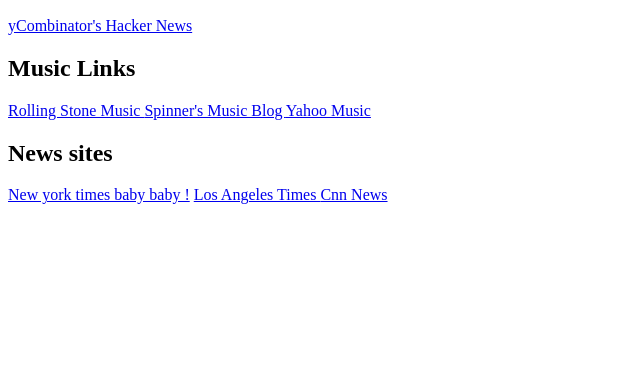
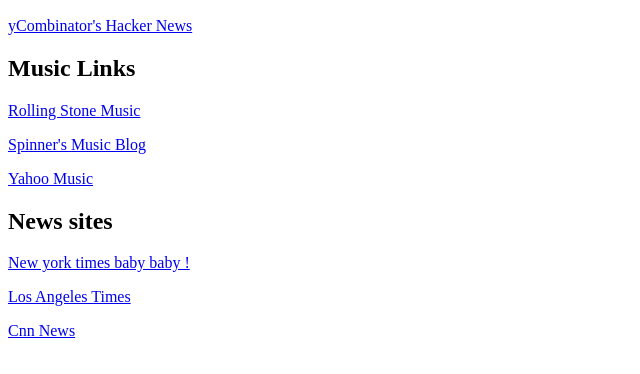
Before and after one commit to bisraeli/HTML, a plain HTML site: page favorite_links.html in a window 1280 px wide. Shown: the part 110-484 px from the top of the page, without its empty margins (0-640 px from the left). Drawn offline with Linux system fonts and the light colour scheme.

Commit message:
paragraph tags on links

```diff
--- a/favorite_links.html
+++ b/favorite_links.html
@@ -9,12 +9,12 @@
   <h2> Tech Links </h2>
   <a href="http://news.ycombinator.com"> yCombinator's Hacker News</a>
   <h2> Music Links </h2>
-  <a href = "http://rollingstone.com"> Rolling Stone Music </a>
-  <a href = "http://spinner.com"> Spinner's Music Blog </a>
-  <a href = "http://yahoo.com/music"> Yahoo Music </a>
+      <p><a href = "http://rollingstone.com"> Rolling Stone Music </a></p>
+      <p><a href = "http://spinner.com"> Spinner's Music Blog </a></p>
+      <p><a href = "http://yahoo.com/music"> Yahoo Music </a></p>
   <h2> News sites </h2>
-    <a href = "http://newyorktimes.com"> New york times baby baby !</a>
-    <a href = "http://latimes.com"> Los Angeles Times </a>
-    <a href = "http://cnn.com"> Cnn News </a>
+     <p><a href = "http://newyorktimes.com"> New york times baby baby !</a></p>
+     <p> <a href = "http://latimes.com"> Los Angeles Times </a> </p>
+     <p> <a href = "http://cnn.com"> Cnn News </a> </p>
 </body>
 </html>
```
